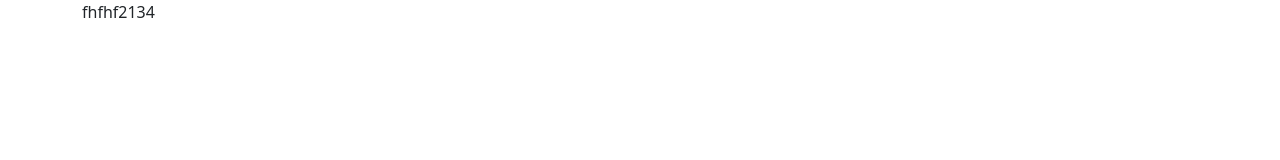
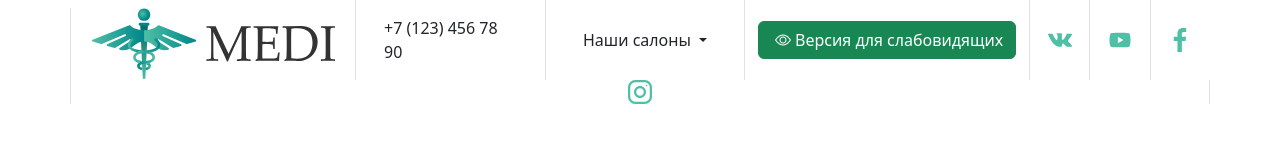
Before and after one commit to Makar-rd/MEDI-Bootstrap, a plain HTML site: page index.html in a window 1280 px wide. Drawn offline with nearby package versions, Linux system fonts and the light colour scheme.

Commit message:
создания header

```diff
--- a/index.html
+++ b/index.html
@@ -8,19 +8,63 @@
     <link rel="stylesheet" href="style/style.css">
     <link href="https://cdn.jsdelivr.net/npm/bootstrap@5.3.0-alpha1/dist/css/bootstrap.min.css" rel="stylesheet"
           integrity="sha384-GLhlTQ8iRABdZLl6O3oVMWSktQOp6b7In1Zl3/Jr59b6EGGoI1aFkw7cmDA6j6gD" crossorigin="anonymous">
+    <link rel="stylesheet" href="https://cdn.jsdelivr.net/npm/bootstrap-icons@1.10.3/font/bootstrap-icons.css">
     <title>Document</title>
 </head>
 <body>
 <header>
     <div class="container">
-        fhfhf2134
+        <div class="row">
+            <div class="col-3 border-start d-flex justify-content-center mt-2">
+                <img src="img/logo.svg" alt="логотип">
+            </div>
+            <div class="col-2 border-start d-flex justify-content-center">
+                <span class="fs-6 m-3 d-flex align-items-center" >+7 (123) 456 78 90</span>
+            </div>
+            <div class="col border-start d-flex justify-content-center">
+                <nav class="navbar navbar-expand-lg ">
+                    <div class="container-fluid">
+                        <div class="collapse navbar-collapse" id="navbarNavDarkDropdown">
+                            <ul class="navbar-nav">
+                                <li class="nav-item dropdown">
+                                    <button class="btn dropdown-toggle" data-bs-toggle="dropdown" aria-expanded="false">
+                                        Наши салоны
+                                    </button>
+                                    <ul class="dropdown-menu ">
+                                        <li><a class="dropdown-item" href="#">Action</a></li>
+                                        <li><a class="dropdown-item" href="#">Another action</a></li>
+                                        <li><a class="dropdown-item" href="#">Something else here</a></li>
+                                    </ul>
+                                </li>
+                            </ul>
+                        </div>
+                    </div>
+                </nav>
+            </div>
+            <div class="col-3 d-flex align-items-center border-start justify-content-center">
+                <button type="button" class="btn btn-success "><i class="bi bi-eye m-1"></i>Версия для слабовидящих</button>
+            </div>
+            <div class="col d-flex align-items-center border-start justify-content-center">
+                <img src="img/vk.svg" alt="vk">
+            </div>
+            <div class="col d-flex align-items-center border-start justify-content-center">
+                <img src="img/Vector(2).svg" alt="ютуб">
+            </div>
+            <div class="col d-flex align-items-center border-start justify-content-center">
+                <img src="img/Vector(3).svg" alt="фэйсбук">
+            </div>
+            <div class="col d-flex align-items-center border-start border-end justify-content-center">
+                <img src="img/instagram.svg" alt="инстограм">
+            </div>
+        </div>
     </div>
 </header>
+<main>
+    <div class="container bg-success">
 
+    </div>
 
-
-
-
+</main>
 
 
 
--- a/style/style.css
+++ b/style/style.css
@@ -1 +1,2 @@
 @import "normalize.css";
+@import url("https://cdn.jsdelivr.net/npm/bootstrap-icons@1.10.3/font/bootstrap-icons.css");
```
Also changed, not shown: img/Vector(2).svg (added), img/Vector(3).svg (added), img/instagram.svg (added), img/vk.svg (added).
